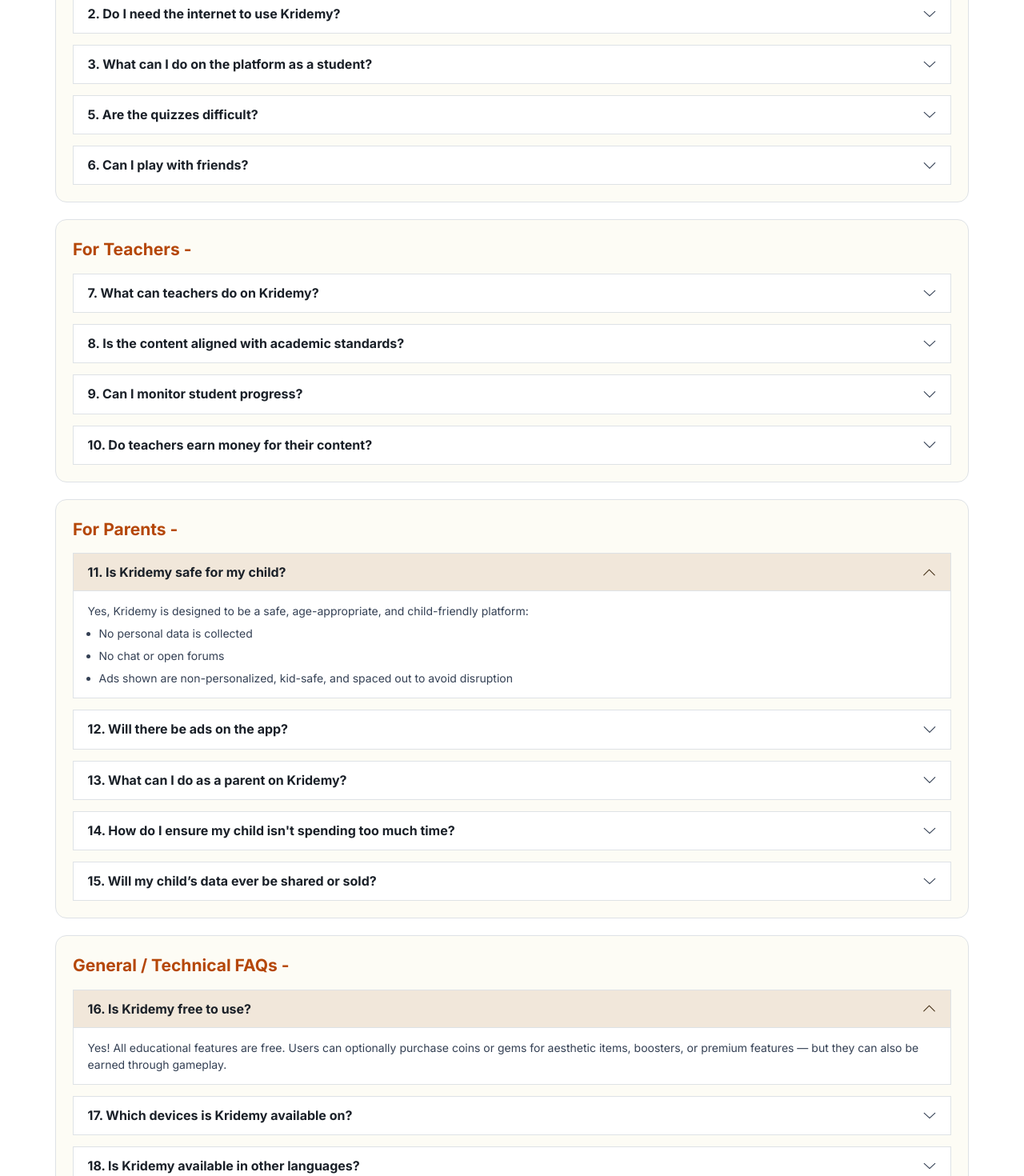
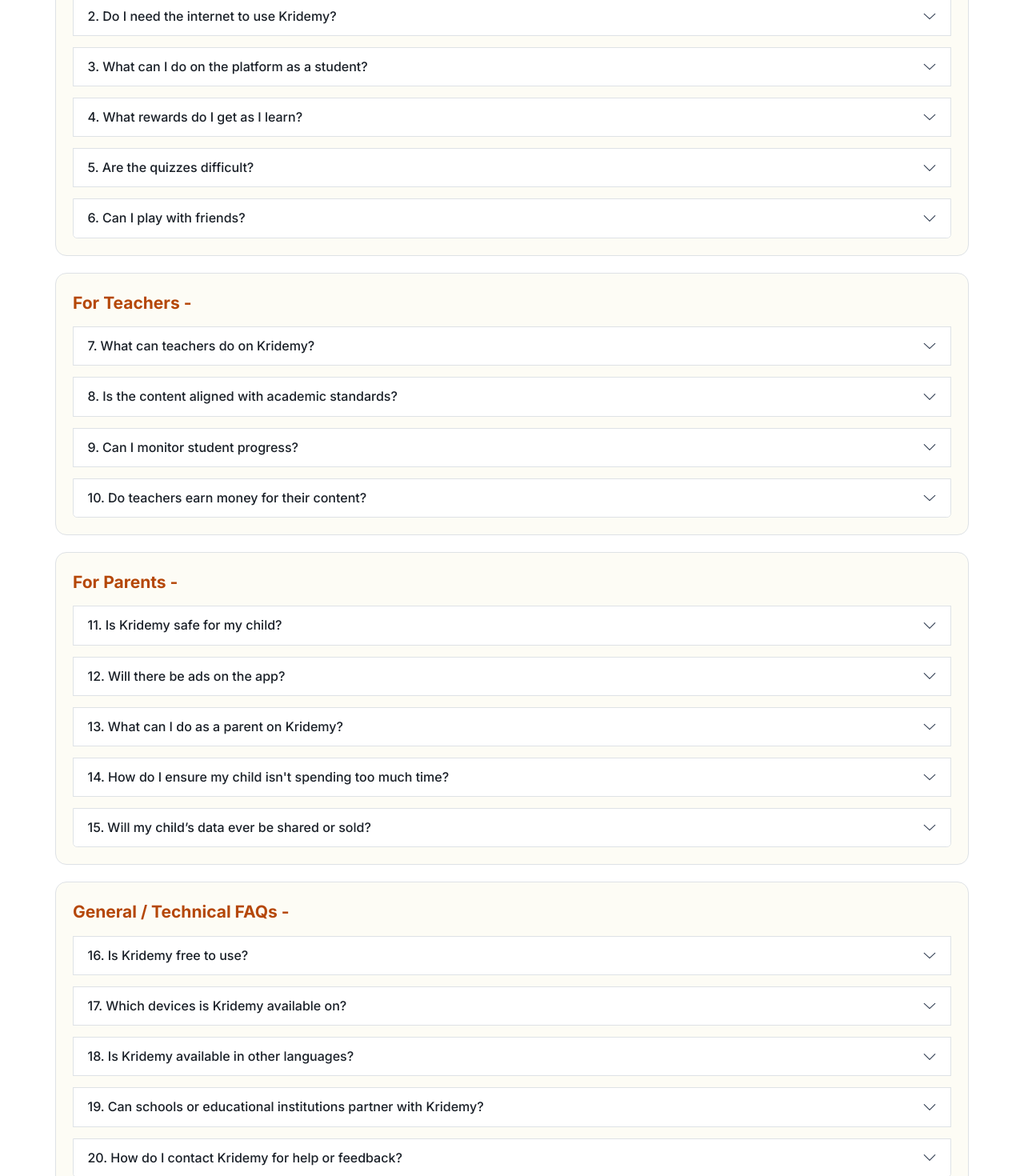
Before and after one commit to spchaudhari17/comics_frontend, a React (Create React App) app: page /faq in a window 1280 px wide. Shown: the part 420-1890 px from the top of the page at 80% size. Built offline with nearby package versions, Linux system fonts and the light colour scheme.

Commit message:
Worked on the Parent Landing page + FAQ's page design with accordion content

```diff
--- a/src/App.scss
+++ b/src/App.scss
@@ -106,7 +106,7 @@
 
 .section-heading {
   color: #101828;
-  font-size: clamp(28px, 3vw, 38px);
+  font-size: clamp(28px, 3vw, 35px);
   font-weight: 700;
   line-height: normal;
 }
--- a/src/pages/Homepage/Faq/FAQLanding.js
+++ b/src/pages/Homepage/Faq/FAQLanding.js
@@ -11,12 +11,14 @@
                 </div>
 
                 {/* For Students */}
-                <div className="info-wrapper bg-theme1 border rounded-4 mb-4 px-3 px-md-4 py-4">
-                    <div className="fs-4 fw-bold text-warning mb-2">For Students -</div>
-                    <Accordion defaultActiveKey="0" alwaysOpen flush className="d-flex flex-column gap-3">
+                <div className="info-wrapper">
+                    <Accordion defaultActiveKey="0" alwaysOpen flush className="">
+                        {/* For Students Section */}
+                        <div className="bg-theme1 border rounded-4 d-flex flex-column gap-3 mb-4 px-3 px-md-4 py-4">
+                            <div className="fs-4 fw-bold text-warning">For Students -</div>
                             <Accordion.Item eventKey="0" className="border">
                                 <Accordion.Header>
-                                <span className="fs-16 fw-bold text-theme4">1. What is Kridemy?</span>
+                                    <span className="fs-16 fw-medium text-theme4">1. What is Kridemy?</span>
                                 </Accordion.Header>
                                 <Accordion.Body className="description">
                                     Kridemy is a gamified learning platform that transforms school subjects into interactive
@@ -27,7 +29,7 @@
 
                             <Accordion.Item eventKey="1" className="border">
                                 <Accordion.Header>
-                                <span className="fs-16 fw-bold text-theme4">2. Do I need the internet to use Kridemy?</span>
+                                    <span className="fs-16 fw-medium text-theme4">2. Do I need the internet to use Kridemy?</span>
                                 </Accordion.Header>
                                 <Accordion.Body className="description">
                                     Yes. Kridemy is a cloud-based platform. A{" "}
@@ -38,7 +40,7 @@
 
                             <Accordion.Item eventKey="2" className="border">
                                 <Accordion.Header>
-                                <span className="fs-16 fw-bold text-theme4">3. What can I do on the platform as a student?</span>
+                                    <span className="fs-16 fw-medium text-theme4">3. What can I do on the platform as a student?</span>
                                 </Accordion.Header>
                                 <Accordion.Body>
                                     <div className="wrapper mb-3 ps-3">
@@ -68,7 +70,7 @@
                                     <hr />
                                     <div className="wrapper mb-3 ps-3">
                                         <div className="fs-14 fw-semibold text-primary mb-2">4. What rewards do I get as I learn?</div>
-                                    <div className="fs-16 fw-semibold text-theme4 mb-2">You earn:</div>
+                                        <div className="fs-16 fw-medium text-theme4 mb-2">You earn:</div>
                                         <ul className="list-disc d-flex flex-column gap-2 m-0 ps-3">
                                             <li>
                                                 <span className="text-theme4 fw-semibold">Coins & Gems</span> – Used to unlock cosmetics and boosters
@@ -84,9 +86,23 @@
                                 </Accordion.Body>
                             </Accordion.Item>
 
+                            <Accordion.Item eventKey="17" className="border">
+                                <Accordion.Header>
+                                    <span className="fs-16 fw-medium text-theme4">4. What rewards do I get as I learn?</span>
+                                </Accordion.Header>
+                                <Accordion.Body className="description">
+                                    You earn:
+                                    <ul className="list-disc d-flex flex-column gap-2 m-0 ps-3 mt-2">
+                                        <li><span className="fw-semibold text-theme4">Coins & Gems</span> – Used to unlock cosmetics and boosters</li>
+                                        <li><span className="fw-semibold text-theme4">Ranked Cards</span> – Bronze to Diamond to mythic levels for top performance</li>
+                                        <li><span className="fw-semibold text-theme4">Avatars & Badges</span> – Customize your in-app identity</li>
+                                    </ul>
+                                </Accordion.Body>
+                            </Accordion.Item>
+
                             <Accordion.Item eventKey="3" className="border">
                                 <Accordion.Header>
-                                <span className="fs-16 fw-bold text-theme4">5. Are the quizzes difficult?</span>
+                                    <span className="fs-16 fw-medium text-theme4">5. Are the quizzes difficult?</span>
                                 </Accordion.Header>
                                 <Accordion.Body className="description">
                                     Quizzes range in difficulty and adjust based on your performance. You can try regular
@@ -96,24 +112,21 @@
 
                             <Accordion.Item eventKey="4" className="border">
                                 <Accordion.Header>
-                                <span className="fs-16 fw-bold text-theme4">6. Can I play with friends?</span>
+                                    <span className="fs-16 fw-medium text-theme4">6. Can I play with friends?</span>
                                 </Accordion.Header>
                                 <Accordion.Body className="description">
                                     Yes! Phase 2 introduces <span className="fw-semibold text-theme4">1v1 Quiz Battles</span> where you can challenge friends using your energy
                                     points and earn additional coins based on performance.
                                 </Accordion.Body>
                             </Accordion.Item>
-                    </Accordion>
                         </div>
 
-                {/* For Teachers */}
-                <div className="info-wrapper bg-theme1 border rounded-4 px-3 mb-4 px-md-4 py-4">
-                    <div className="fs-4 fw-bold text-warning mb-3">For Teachers -</div>
-
-                    <Accordion defaultActiveKey="0" flush className="d-flex flex-column gap-3">
-                        <Accordion.Item eventKey="7" className="border">
+                        {/* For Teachers Section */}
+                        <div className="bg-theme1 border rounded-4 d-flex flex-column gap-3 mb-4 px-3 px-md-4 py-4">
+                            <div className="fs-4 fw-bold text-warning">For Teachers -</div>
+                            <Accordion.Item eventKey="5" className="border">
                                 <Accordion.Header>
-                                <span className="fs-16 fw-bold text-theme4">7. What can teachers do on Kridemy?</span>
+                                    <span className="fs-16 fw-medium text-theme4">7. What can teachers do on Kridemy?</span>
                                 </Accordion.Header>
                                 <Accordion.Body>
                                     <div className="wrapper mb-3 ps-3">
@@ -144,9 +157,9 @@
                                 </Accordion.Body>
                             </Accordion.Item>
 
-                        <Accordion.Item eventKey="1" className="border">
+                            <Accordion.Item eventKey="6" className="border">
                                 <Accordion.Header>
-                                <span className="fs-16 fw-bold text-theme4">8. Is the content aligned with academic standards?</span>
+                                    <span className="fs-16 fw-medium text-theme4">8. Is the content aligned with academic standards?</span>
                                 </Accordion.Header>
                                 <Accordion.Body className="description">
                                     Yes. Kridemy offers content structured by <span className="fw-semibold text-theme4">grade, subject, and topic</span>, aligned with:
@@ -158,9 +171,9 @@
                                 </Accordion.Body>
                             </Accordion.Item>
 
-                        <Accordion.Item eventKey="2" className="border">
+                            <Accordion.Item eventKey="7" className="border">
                                 <Accordion.Header>
-                                <span className="fs-16 fw-bold text-theme4">9. Can I monitor student progress?</span>
+                                    <span className="fs-16 fw-medium text-theme4">9. Can I monitor student progress?</span>
                                 </Accordion.Header>
                                 <Accordion.Body className="description">
                                     Absolutely. With the <span className="fw-semibold text-theme4">Teacher Dashboard</span>, you’ll be able to see:
@@ -174,57 +187,51 @@
                                 </Accordion.Body>
                             </Accordion.Item>
 
-                        <Accordion.Item eventKey="3" className="border">
+                            <Accordion.Item eventKey="8" className="border">
                                 <Accordion.Header>
-                                <span className="fs-16 fw-bold text-theme4">10. Do teachers earn money for their content?</span>
+                                    <span className="fs-16 fw-medium text-theme4">10. Do teachers earn money for their content?</span>
                                 </Accordion.Header>
                                 <Accordion.Body className="description">
                                     Yes. When you publish comics or quizzes and they’re reused or completed by students,
                                     you earn a <span className="fw-semibold text-theme4">share of the revenue</span> through our <span className="fw-semibold text-theme4">Creator Economy</span> model.
                                 </Accordion.Body>
                             </Accordion.Item>
-                    </Accordion>
                         </div>
 
-                {/* For Parents */}
-                <div className="info-wrapper bg-theme1 border rounded-4 mb-4 px-3 px-md-4 py-4">
-                    <div className="fs-4 fw-bold text-warning mb-3">For Parents -</div>
-
-                    <Accordion defaultActiveKey="0" alwaysOpen flush className="d-flex flex-column gap-3">
-                        {/* Q11 */}
-                        <Accordion.Item eventKey="0" className="border">
+                        {/* For Parents Section */}
+                        <div className="bg-theme1 border rounded-4 d-flex flex-column gap-3 mb-4 px-3 px-md-4 py-4">
+                            <div className="fs-4 fw-bold text-warning">For Parents -</div>
+                            <Accordion.Item eventKey="9" className="border">
                                 <Accordion.Header>
-                                <span className="fs-16 fw-bold text-theme4">11. Is Kridemy safe for my child?</span>
+                                    <span className="fs-16 fw-medium text-theme4">11. Is Kridemy safe for my child?</span>
                                 </Accordion.Header>
                                 <Accordion.Body className="description">
-                                Yes, Kridemy is designed to be a safe, age-appropriate, and child-friendly platform:
+                                    Yes, Kridemy is designed to be a <span className="text-theme4 fw-semibold">safe, age-appropriate, and child-friendly platform:</span>
                                     <ul className="list-disc d-flex flex-column gap-2 m-0 ps-3 mt-2">
-                                    <li>No personal data is collected</li>
-                                    <li>No chat or open forums</li>
-                                    <li>Ads shown are non-personalized, kid-safe, and spaced out to avoid disruption</li>
+                                        <li><span className="text-theme4 fw-semibold">No personal data is collected</span></li>
+                                        <li><span className="text-theme4 fw-semibold">No chat or open forums</span></li>
+                                        <li><span className="text-theme4 fw-semibold">Ads shown are non-personalized</span>, kid-safe, and spaced out to avoid disruption</li>
                                     </ul>
                                 </Accordion.Body>
                             </Accordion.Item>
 
-                        {/* Q12 */}
-                        <Accordion.Item eventKey="1" className="border">
+                            <Accordion.Item eventKey="10" className="border">
                                 <Accordion.Header>
-                                <span className="fs-16 fw-bold text-theme4">12. Will there be ads on the app?</span>
+                                    <span className="fs-16 fw-medium text-theme4">12. Will there be ads on the app?</span>
                                 </Accordion.Header>
                                 <Accordion.Body className="description">
-                                Yes. To keep Kridemy free, we show non-personalized, age-appropriate ads. These:
+                                    Yes. To keep Kridemy free, we show <span className="text-theme4 fw-semibold">non-personalized, age-appropriate ads</span>. These:
                                     <ul className="list-disc d-flex flex-column gap-2 m-0 ps-3 mt-2">
-                                    <li>Do not track users</li>
-                                    <li>Are carefully vetted for educational or child-safe content</li>
-                                    <li>Are limited in frequency based on market tier</li>
+                                        <li>Do <span className="text-theme4 fw-semibold">not track users</span></li>
+                                        <li>Are <span className="text-theme4 fw-semibold">carefully vetted for educational or child-safe content</span></li>
+                                        <li>Are <span className="text-theme4 fw-semibold">limited in frequency</span> based on market tier</li>
                                     </ul>
                                 </Accordion.Body>
                             </Accordion.Item>
 
-                        {/* Q13 */}
-                        <Accordion.Item eventKey="2" className="border">
+                            <Accordion.Item eventKey="11" className="border">
                                 <Accordion.Header>
-                                <span className="fs-16 fw-bold text-theme4">13. What can I do as a parent on Kridemy?</span>
+                                    <span className="fs-16 fw-medium text-theme4">13. What can I do as a parent on Kridemy?</span>
                                 </Accordion.Header>
                                 <Accordion.Body>
                                     <div className="wrapper mb-3 ps-3">
@@ -254,10 +261,9 @@
                                 </Accordion.Body>
                             </Accordion.Item>
 
-                        {/* Q14 */}
-                        <Accordion.Item eventKey="3" className="border">
+                            <Accordion.Item eventKey="12" className="border">
                                 <Accordion.Header>
-                                <span className="fs-16 fw-bold text-theme4">14. How do I ensure my child isn't spending too much time?</span>
+                                    <span className="fs-16 fw-medium text-theme4">14. How do I ensure my child isn't spending too much time?</span>
                                 </Accordion.Header>
                                 <Accordion.Body className="description">
                                     Time-tracking tools and parental controls are being rolled out in upcoming phases.
@@ -270,28 +276,24 @@
                                 </Accordion.Body>
                             </Accordion.Item>
 
-                        {/* Q15 */}
-                        <Accordion.Item eventKey="4" className="border">
+                            <Accordion.Item eventKey="13" className="border">
                                 <Accordion.Header>
-                                <span className="fs-16 fw-bold text-theme4">15. Will my child’s data ever be shared or sold?</span>
+                                    <span className="fs-16 fw-medium text-theme4">15. Will my child’s data ever be shared or sold?</span>
                                 </Accordion.Header>
                                 <Accordion.Body className="description">
-                                Never. Kridemy does not collect or store any user-identifiable information.
-                                We comply with COPPA, FERPA, and global data privacy standards.
+                                    <span className="text-theme4 fw-semibold">Never</span>. Kridemy does <span className="text-theme4 fw-semibold">not collect or store any user-identifiable information</span>.
+                                    We comply with <span className="text-theme4 fw-semibold">COPPA, FERPA</span>, and global data privacy standards.
                                 </Accordion.Body>
                             </Accordion.Item>
-                    </Accordion>
                         </div>
 
-                {/* General / Technical FAQs */}
-                <div className="info-wrapper bg-theme1 border rounded-4 px-3 px-md-4 py-4 mt-4">
-                    <div className="fs-4 fw-bold text-warning mb-3">General / Technical FAQs -</div>
-
-                    <Accordion defaultActiveKey="0" alwaysOpen flush className="d-flex flex-column gap-3">
-                        {/* Q16 */}
-                        <Accordion.Item eventKey="0" className="border">
+                        {/* General / Technical FAQs Section */}
+                        <div className="bg-theme1 border rounded-4 d-flex flex-column gap-3 mb-4 px-3 px-md-4 py-4">
+                            <div className="fs-4 fw-bold text-warning">General / Technical FAQs -</div>
+                            {/* Q14 */}
+                            <Accordion.Item eventKey="14" className="border">
                                 <Accordion.Header>
-                                <span className="fs-16 fw-bold text-theme4">16. Is Kridemy free to use?</span>
+                                    <span className="fs-16 fw-medium text-theme4">16. Is Kridemy free to use?</span>
                                 </Accordion.Header>
                                 <Accordion.Body className="description">
                                     Yes! All educational features are free. Users can optionally purchase coins or gems for
@@ -299,20 +301,18 @@
                                 </Accordion.Body>
                             </Accordion.Item>
 
-                        {/* Q17 */}
-                        <Accordion.Item eventKey="1" className="border">
+                            <Accordion.Item eventKey="15" className="border">
                                 <Accordion.Header>
-                                <span className="fs-16 fw-bold text-theme4">17. Which devices is Kridemy available on?</span>
+                                    <span className="fs-16 fw-medium text-theme4">17. Which devices is Kridemy available on?</span>
                                 </Accordion.Header>
                                 <Accordion.Body className="description">
-                                Currently available for Android smartphones. iOS and tablet versions are under development and will be announced soon.
+                                    Currently available for <span className="text-theme4 fw-semibold">Android smartphones</span>. iOS and tablet versions are under development and will be announced soon.
                                 </Accordion.Body>
                             </Accordion.Item>
 
-                        {/* Q18 */}
-                        <Accordion.Item eventKey="2" className="border">
+                            <Accordion.Item eventKey="16" className="border">
                                 <Accordion.Header>
-                                <span className="fs-16 fw-bold text-theme4">18. Is Kridemy available in other languages?</span>
+                                    <span className="fs-16 fw-medium text-theme4">18. Is Kridemy available in other languages?</span>
                                 </Accordion.Header>
                                 <Accordion.Body className="description">
                                     Multilingual support (Hindi, Spanish, French, and more) is planned. Our future versions will include
@@ -320,15 +320,14 @@
                                 </Accordion.Body>
                             </Accordion.Item>
 
-                        {/* Q19 */}
-                        <Accordion.Item eventKey="3" className="border">
+                            <Accordion.Item eventKey="17" className="border">
                                 <Accordion.Header>
-                                <span className="fs-16 fw-bold text-theme4">19. Can schools or educational institutions partner with Kridemy?</span>
+                                    <span className="fs-16 fw-medium text-theme4">19. Can schools or educational institutions partner with Kridemy?</span>
                                 </Accordion.Header>
                                 <Accordion.Body className="description">
                                     Yes! Schools can:
                                     <ul className="list-disc d-flex flex-column gap-2 m-0 ps-3 mt-2">
-                                    <li>Use custom dashboards</li>
+                                        <li>Use <span className="text-theme4 fw-semibold">custom dashboards</span></li>
                                         <li>Align Kridemy content with internal curriculum</li>
                                         <li>Create multiple roles (admin, teacher, student)</li>
                                         <li>Co-brand learning campaigns and pilot programs</li>
@@ -336,20 +335,19 @@
                                 </Accordion.Body>
                             </Accordion.Item>
 
-                        {/* Q20 */}
-                        <Accordion.Item eventKey="4" className="border">
+                            <Accordion.Item eventKey="18" className="border">
                                 <Accordion.Header>
-                                <span className="fs-16 fw-bold text-theme4">20. How do I contact Kridemy for help or feedback?</span>
+                                    <span className="fs-16 fw-medium text-theme4">20. How do I contact Kridemy for help or feedback?</span>
                                 </Accordion.Header>
                                 <Accordion.Body className="description">
                                     We’re always listening!
-                                <div>Email: <a href="mailto:customercare@kridemy.com" className="text-primary">customercare@kridemy.com</a></div>
-                                <div>Contact Form: Available on our website under <span className="fw-semibold">Contact Us</span></div>
+                                    <div><span className="text-theme4 fw-semibold">Email:</span> <a href="mailto:customercare@kridemy.com" className="text-primary">customercare@kridemy.com</a></div>
+                                    <div><span className="text-theme4 fw-semibold">Contact Form:</span> Available on our website under <span className="text-theme4 fw-semibold">Contact Us</span></div>
                                 </Accordion.Body>
                             </Accordion.Item>
+                        </div>
                     </Accordion>
                 </div>
-
             </div>
         </div>
     );
```
Also changed, not shown: src/pages/Homepage/Parent/ParentsLanding.js (+19 -3 lines). Lines whose indentation alone changed are shown as unchanged.
